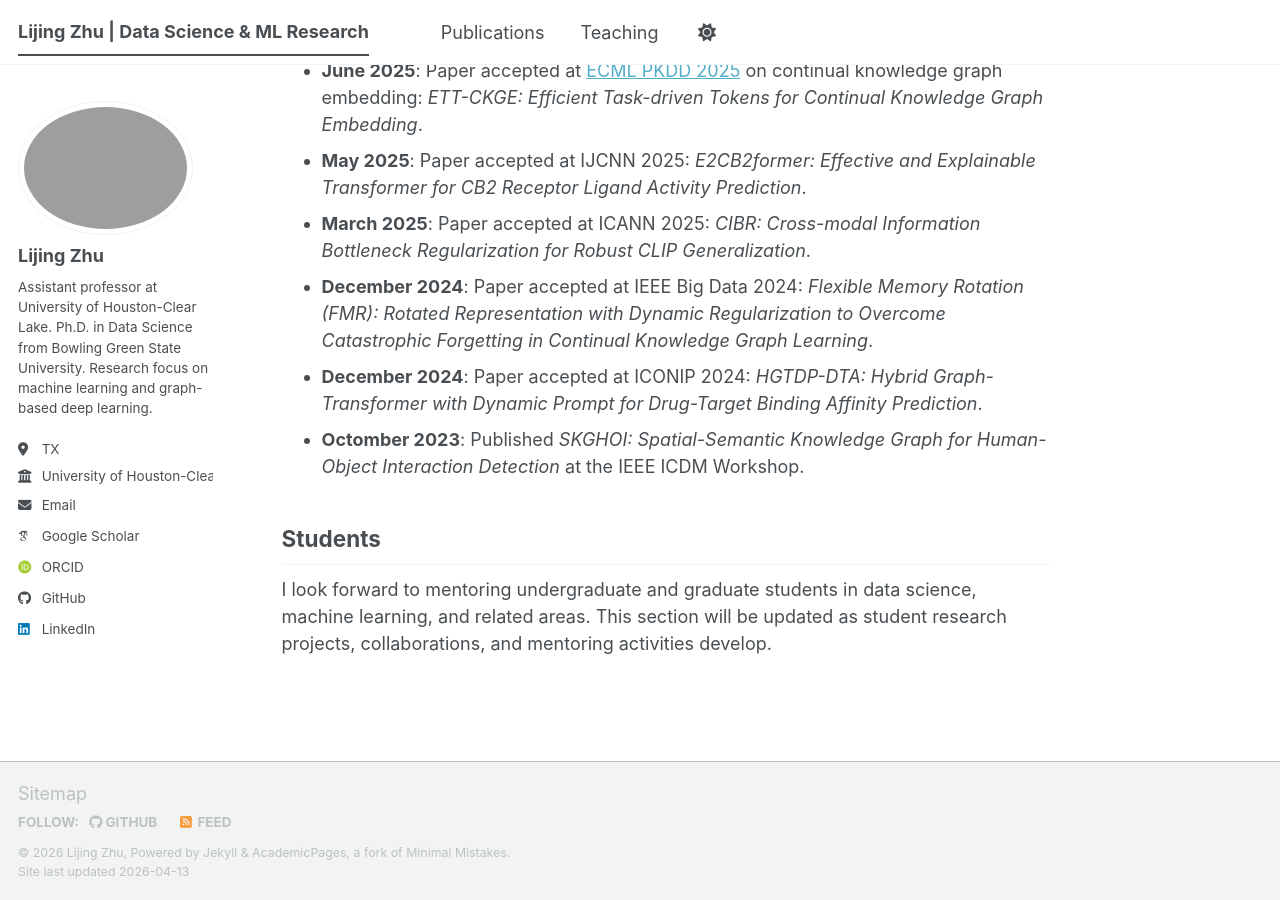
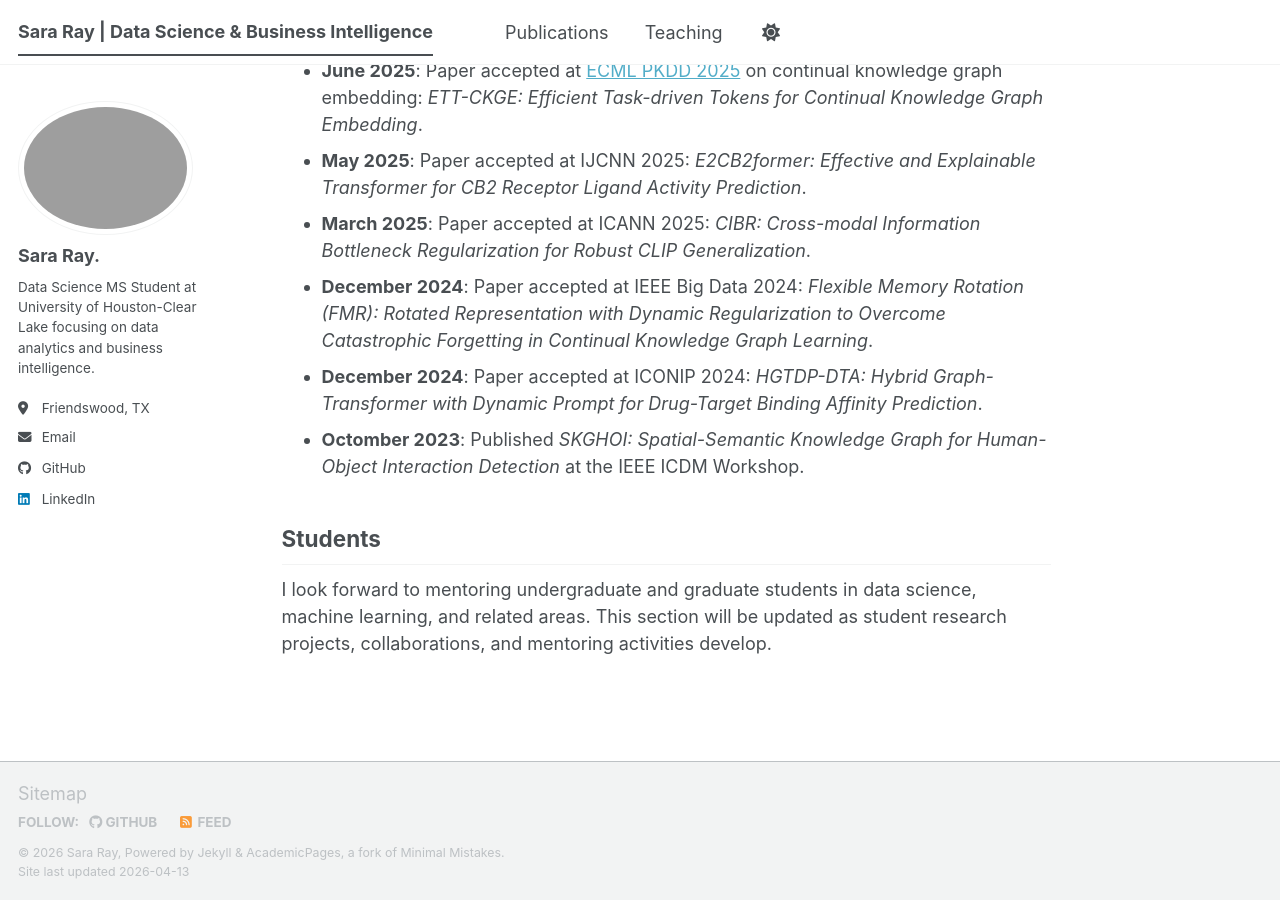
Before and after one commit to SaraRay2017/SaraRay2017.github.io, a Jekyll site: the page built from _pages/about.md, in a window 1280 px wide and 900 px high, scrolled down 1158 px. Built offline with Jekyll 4.4.1, drawn with Linux system fonts in a browser that asks for light colours; some web fonts are replaced; a script bundle is joined from its source files by our own code; library files that are not in the unit come from our copies.

Commit message:
Update site configuration for new user profile

```diff
--- a/_config.yml
+++ b/_config.yml
@@ -7,17 +7,17 @@
 locale: "en-US"            # Main language/locale of the site
 site_theme: "default"      # Theme skin used by the site
 
-title: "Lijing Zhu | Data Science & ML Research"   # Text shown in browser tab and SEO metadata
+title: "Sara Ray | Data Science & Business Intelligence"   # Text shown in browser tab and SEO metadata
 title_separator: "-"       # Separator used in page titles
-name: "Lijing Zhu"         # Main name shown across the site
-description: "Academic portfolio and research in data science and machine learning"  # Short site description for search engines
+name: "Sara Ray"         # Main name shown across the site
+description: "Academic portfolio and research in data science and business intelligence"  # Short site description for search engines
 
 # -------------------------
 # GitHub Pages repository settings
 # -------------------------
 # For a user site, url should match:
 # https://yourusername.github.io
-url: "https://lijingzhu1.github.io"
+url: "https://sararay2017.github.io"
 
 # Leave baseurl empty for a user site repository named:
 # yourusername.github.io
@@ -26,25 +26,22 @@ baseurl: ""
 
 # Must match the GitHub repository path exactly:
 # username/repository-name
-repository: "lijingzhu1/lijingzhu1.github.io"
+repository: "SaraRay2017/sararay2017.github.io"
 
 # -------------------------
 # Author profile information
 # -------------------------
 author:
-  avatar: "profile.JPG"    # Profile image file shown in the sidebar/profile area
-  name: "Lijing Zhu"
-  bio: "Assistant professor at University of Houston-Clear Lake. Ph.D. in Data Science from Bowling Green State University. Research focus on machine learning and graph-based deep learning."
-  location: "TX"
-  employer: "University of Houston-Clear Lake"
-  email: "zhul@uhcl.edu"
+  avatar: "134147360224167024.jpg"    # Profile image file shown in the sidebar/profile area
+  name: "Sara Ray."
+  bio: "Data Science MS Student at University of Houston-Clear Lake focusing on data analytics and business intelligence."
+  location: "Friendswood, TX"
+  email: "sara.ray.2017@gmail.com"
 
-  # Professional / academic links
+  # Professional/academic links
   # Leave a field empty if it is not used.
-  googlescholar: "https://scholar.google.com/citations?user=_c1ydPQAAAAJ&hl=en"
-  github: "lijingzhu1"
-  linkedin: "www.linkedin.com/in/lijingz-19970620"
-  orcid: "https://orcid.org/0009-0002-7107-2880"
+  github: "SaraRay2017"
+  linkedin: "www.linkedin.com/in/sara-ray-2017"
 
 # -------------------------
 # General behavior
```
